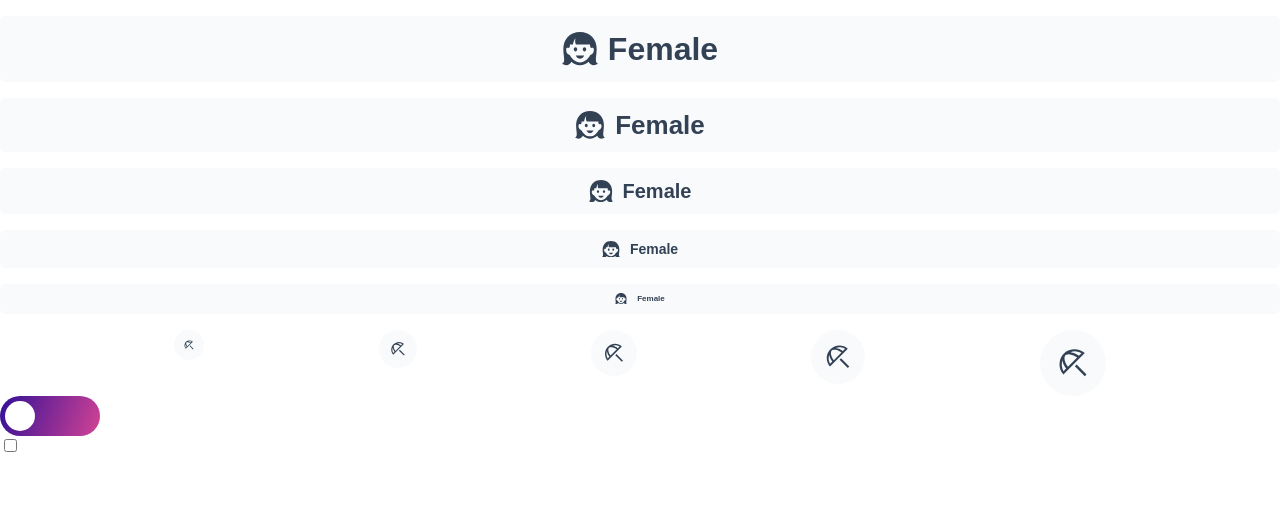
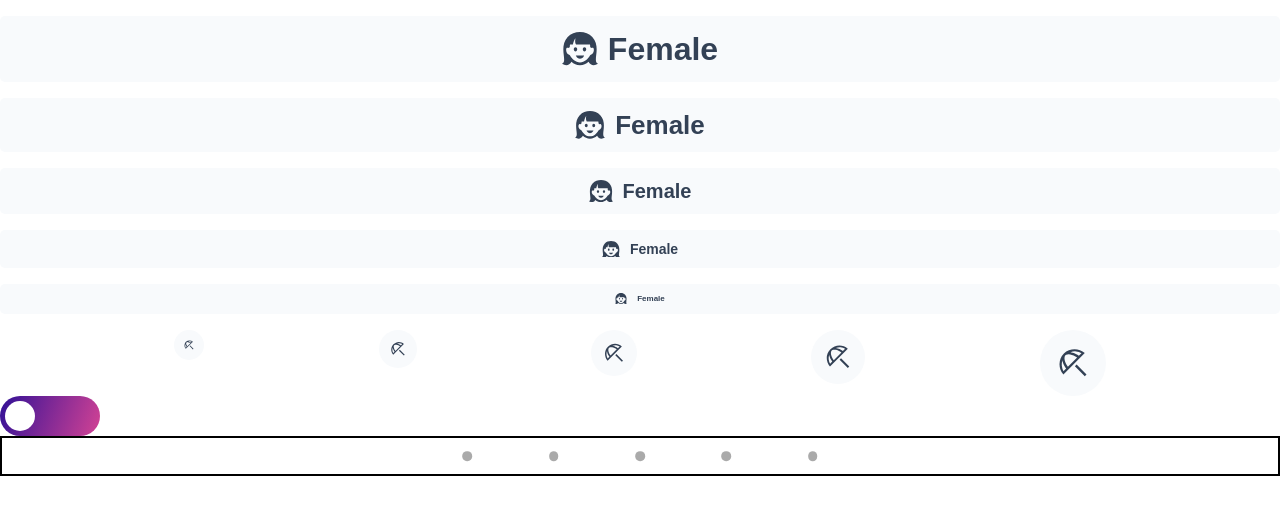
Before and after one commit to lsw0604/book-habit, a React (Vite) app in the folder Frontend/: page / in a window 1280 px wide. Shown: the top 514 px of the page. Built offline with nearby package versions, Linux system fonts and the light colour scheme.

Commit message:
Add star rating

```diff
--- a/Frontend/src/App.tsx
+++ b/Frontend/src/App.tsx
@@ -4,10 +4,13 @@ import { useDarkMode } from '@hooks/useDarkMode';
 import Button from './components/common/Button/index';
 import IconButton from 'components/common/Button/Icon';
 import Switch from 'components/common/Toggle';
+import StarRating from 'components/StarRating/Rating';
 import { useState } from 'react';
 
 const App = () => {
   const [value, onChangeTheme] = useDarkMode();
+  const [number, setNumber] = useState(0);
+  const [hover, setHover] = useState(0);
 
   return (
     <div>
@@ -48,13 +51,12 @@ const App = () => {
           <IconButton size="xl" icon="Beach" />
         </div>
         <Switch />
-        <input
-          type="checkbox"
-          value={value}
-          onChange={() => {
-            setOnValue('sss');
-            console.log(onValue);
-          }}
+
+        <StarRating
+          isClicked={number}
+          isHovering={hover}
+          setIsClicked={setNumber}
+          setIsHovering={setHover}
         />
       </ThemeProvider>
     </div>
--- /dev/null
+++ b/Frontend/src/components/StarRating/Rating.tsx
@@ -0,0 +1,92 @@
+import { SetStateAction } from 'react';
+import styled from 'styled-components';
+import { motion } from 'framer-motion';
+
+import Star from './Star';
+
+interface IProps {
+  isClicked: number;
+  isHovering: number;
+  setIsClicked: (value: SetStateAction<number>) => void;
+  setIsHovering: (value: SetStateAction<number>) => void;
+}
+
+const Rating = styled.div`
+  width: 100%;
+  height: 100%;
+  display: grid;
+  place-items: center center;
+  border: solid 2px black;
+`;
+
+const Container = styled.div`
+  display: flex;
+  font-size: 3rem;
+  svg {
+    fill: gold !important;
+  }
+`;
+
+const Wrapper = styled(motion.div)`
+  position: relative;
+  width: 3.4rem;
+  margin: 0 1rem;
+  display: grid;
+  place-items: center center;
+
+  @media (max-width: 480px) {
+    width: 2.6rem;
+    margin: 0 0.5rem;
+  }
+
+  @media (max-width: 768px) {
+    width: 2.6rem;
+    margin: 0 0.5rem;
+  }
+
+  @media (min-width: 769px) and (max-width: 1024px) {
+    width: 3rem;
+    margin: 0 0.75rem;
+  }
+
+  @media (min-width: 1025px) {
+    width: 3.4rem;
+    margin: 0 1rem;
+  }
+`;
+
+export default function StarRating({
+  isClicked,
+  isHovering,
+  setIsClicked,
+  setIsHovering,
+}: IProps) {
+  const isClickedHandler = (i: number) => {
+    if (i === isClicked) {
+      setIsClicked((prev) => prev - 1);
+      setIsHovering((prev) => prev - 1);
+    } else {
+      setIsClicked(i);
+    }
+  };
+
+  return (
+    <Rating>
+      <Container>
+        {[1, 2, 3, 4, 5].map((i) => (
+          <Wrapper
+            key={i}
+            onMouseOver={() => setIsHovering(i)}
+            onClick={() => isClickedHandler(i)}
+          >
+            <Star
+              i={i}
+              isHoveringWrapper={isHovering >= i}
+              isClicked={isClicked >= i}
+            />
+          </Wrapper>
+        ))}
+      </Container>
+    </Rating>
+  );
+}
--- /dev/null
+++ b/Frontend/src/components/StarRating/Star.tsx
@@ -0,0 +1,101 @@
+import { useEffect, useState } from 'react';
+import { motion, useAnimation } from 'framer-motion';
+import styled from 'styled-components';
+import Icon from '../common/Icon/index';
+
+interface IProps {
+  i: number;
+  isHoveringWrapper: boolean;
+  isClicked: boolean;
+}
+
+const starVariants = {
+  initial: {
+    scale: 0,
+  },
+  animate: (i: number) => ({
+    scale: 1,
+    transition: {
+      delay: i * 0.04,
+      duration: 0.25,
+      type: 'spring',
+      stiffness: 175,
+    },
+  }),
+  exit: (i: number) => ({
+    scale: 0,
+    transition: {
+      duration: 0.25,
+      delay: 0.2 - i * 0.04,
+    },
+  }),
+  hovered: {
+    scale: 0.8,
+    transition: {
+      duration: 0.2,
+    },
+  },
+};
+
+const Background = styled(motion.div)`
+  position: absolute;
+  top: 50%;
+  left: 50%;
+  transform: translate(-50%, -50%);
+  height: 0.6rem;
+  width: 0.6rem;
+  border-radius: 50%;
+  background: #aaa;
+  cursor: pointer;
+`;
+
+const IconStar = styled(motion.i)`
+  position: relative;
+  z-index: 10;
+  cursor: pointer;
+`;
+
+export default function Star({ i, isHoveringWrapper, isClicked }: IProps) {
+  const [isHovering, setIsHovering] = useState<boolean>(false);
+  const starControls = useAnimation();
+  const backgroundControls = useAnimation();
+
+  useEffect(() => {
+    if (isClicked && isHovering) {
+      starControls.start('hovered');
+    } else if (isClicked) {
+      starControls.start('animate');
+    } else {
+      starControls.start('exit');
+    }
+  }, [isClicked, isHovering]);
+
+  useEffect(() => {
+    if (isHoveringWrapper) {
+      backgroundControls.start({ background: '#ffd700' });
+    } else {
+      backgroundControls.start({ background: '#aaaaaa' });
+    }
+  }, [isHoveringWrapper]);
+
+  return (
+    <>
+      <Background
+        initial={{ background: '#aaaaaa' }}
+        animate={backgroundControls}
+      />
+      {i !== 0 ? (
+        <IconStar
+          onMouseOver={() => setIsHovering(true)}
+          onMouseOut={() => setIsHovering(false)}
+          variants={starVariants}
+          initial="initial"
+          animate={starControls}
+          custom={i}
+        >
+          <Icon icon="Star" size="xl" />
+        </IconStar>
+      ) : null}
+    </>
+  );
+}
--- a/Frontend/src/types/style.d.ts
+++ b/Frontend/src/types/style.d.ts
@@ -33,6 +33,7 @@ declare module 'styled-components' {
 }
 
 export type IconType =
+  | 'Star'
   | 'Mail'
   | 'X'
   | 'Male'
```
Also changed, not shown: Frontend/src/assets/icons/iconStar.svg (added), 1 other file (tests, documents, lock files or other folders).
